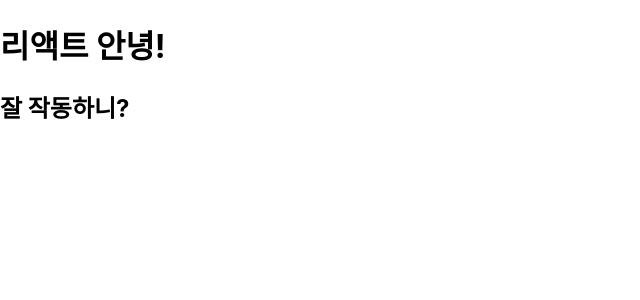
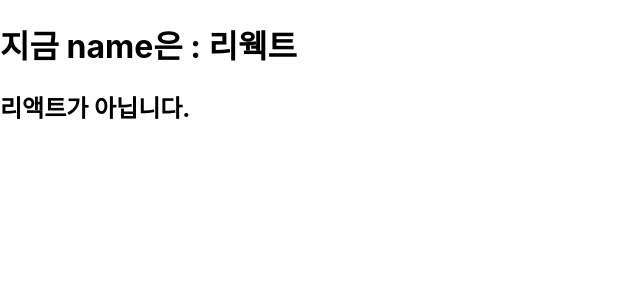
Before and after one commit to dohy-9443/ReactExample, a React (Create React App) app in the folder hello-react/: page / in a window 1280 px wide. Shown: the top 300 px of the page, without its empty margins (0-640 px from the left). Built offline with nearby package versions, Linux system fonts and the light colour scheme.

Commit message:
If 문 대신 조건부 연산자

```diff
--- a/hello-react/src/App.js
+++ b/hello-react/src/App.js
@@ -1,12 +1,16 @@
 import React from "react";
 
 const App = () => {
-  const name = "리액트";
+  const name = "리웩트";
   return (
-    <>
-      <h1>{name} 안녕!</h1>
-      <h2>잘 작동하니?</h2>
-    </>
+    <div>
+      <h1>지금 name은 : {name}</h1>
+      {name === "리액트" ? (
+        <h1>리액트 입니다.</h1>
+      ) : (
+        <h2>리액트가 아닙니다.</h2>
+      )}
+    </div>
   );
 };
 
```
